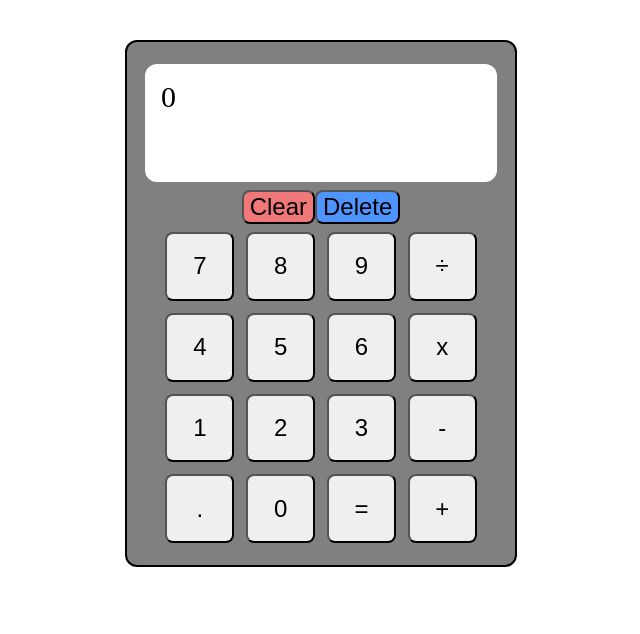
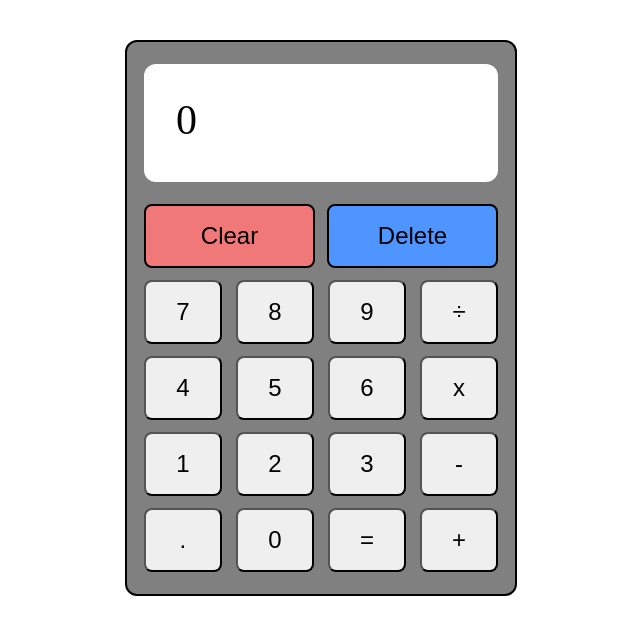
Before and after one commit to Ikerdiazmontilla/calculator, a plain HTML site: page index.html in a window 1280 px wide. Shown: the whole page, without its empty margins (319-959 px from the left). Drawn offline with Linux system fonts and the light colour scheme.

Commit message:
Advance css. Finish layout. Missing borders result

```diff
--- a/index.html
+++ b/index.html
@@ -8,6 +8,7 @@
 </head>
 <body>
     <div class="calculator">
+        <div class="content">
             <div class="result">0</div>
             <div class="clear-container">
                 <button class="clear">Clear</button>
@@ -32,6 +33,7 @@
                 <button class="number">+</button>
             </div>
         </div>
+    </div>
 
     <script src="script.js"></script>
 </body>
--- a/style.css
+++ b/style.css
@@ -23,28 +23,34 @@ body{
     align-items: center;
 
 }
+.content{
+    height: 516px;
+    width: 354px;
+}
+
 .result{
-    width: 352px;
     height: 118px;
-    font-size: 30px;
+    font-size: 42px;
     background-color: white;
-    padding: 16px;
     border-radius: 12px;
+    margin-bottom: 22px;
+    padding: 32px;
 }
 
 .clear-container{
     display: flex;
-    justify-content: center;
-
+    justify-content: space-between;
+    margin-bottom: 12px;
+    gap: 12px;
 }
 
 .clear, .delete{
     flex: auto;
     font-size: 24px;
-    max-width: 170px;
-    max-height: 64px;
     border-radius: 8px;
-
+    width: 170px;
+    height: 64px;
+    border: 2px solid black;
 }
 
 .clear{
@@ -58,14 +64,14 @@ body{
 .number-container{
     display: flex;
     flex-wrap: wrap;
-    justify-content: center;
+    justify-content: space-between;
     gap: 12px;
 }
 
 .number{
-    aspect-ratio: 1/1;
-    flex-basis: 20%;
     font-size: 24px;
-    padding: 2px;
     border-radius: 8px;
+    flex-basis: 22%;
+    width: 80px;
+    height: 64px;
 }
```
Lines whose indentation alone changed are shown as unchanged.
